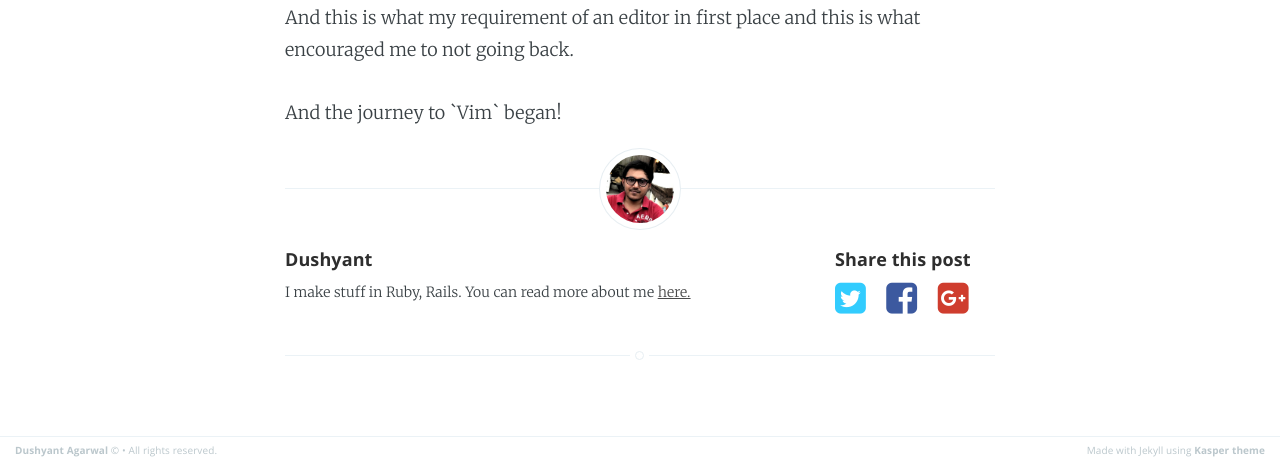
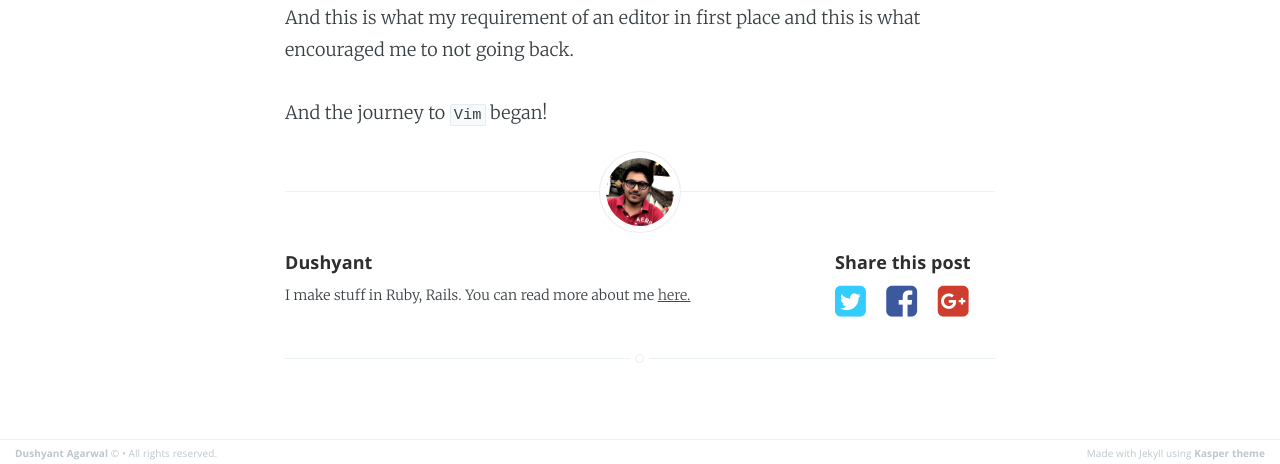
Before and after one commit to dushyant-ag/dushyant-ag.github.io, a Jekyll site: the page built from _posts/2013-11-10-welcome-to-jekyll.markdown, in a window 1280 px wide and 900 px high, scrolled down 1691 px. Shown: the part 433-897 px from the top of the window. Built offline with Jekyll 4.4.1, drawn with Linux system fonts in a browser that asks for light colours; nearby versions of some CDN libraries.

```diff
--- /dev/null
+++ b/CNAME
@@ -0,0 +1 @@
+dagarwal.com
--- a/_posts/2013-11-10-welcome-to-jekyll.markdown
+++ b/_posts/2013-11-10-welcome-to-jekyll.markdown
@@ -20,15 +20,15 @@ By the time I get used to Ruby Mine, one thing always tickles me is the time it
 
 **Sublime:** Awesome experience all together! Everything was so smooth and I felt like this is going to be my all-time buddy. I do miss lot of Ruby Mine features here, but not to worry, they all become secondary over the speed and simplicity Sublime provided me.
 
-<p>Now as a full stack developer, I got myself editing some config file on remote server. That was the first time I get to know about Vi. The mighty VI! At first I was like WT*, how to edit the file. I thought some thing happened to my system. I rebooted my system and try to edit the file again. Again the same thing!! Huhh! </p>
+Now as a full stack developer, I got myself editing some config file on remote server. That was the first time I get to know about Vi. The mighty VI! At first I was like WT*, how to edit the file. I thought some thing happened to my system. I rebooted my system and try to edit the file again. Again the same thing!! Huhh!
 
-<p>I quickly googled and a moment of silence! <b>An Editor: For Programmers By Programmers!</b> Interesting! Anyway I somehow managed to edit the file and back again on my buddy Sublime. </p>
+I quickly googled and a moment of silence! **An Editor: For Programmers By Programmers!** Interesting! Anyway I somehow managed to edit the file and back again on my buddy Sublime.
 
 Although I keep myself updated on industry news, but I never knew that developers use Vim as their complete development environment until [Upcase][upcase] (A subscription based web app for learning ruby on rails by ThoughtBots) happened to me.
 
-<p>This is the first time I installed Vim (because by default we have minified Vi on Linux) on my system and tried all over on weekend. At first it was very challenging, because its totally different from all the editors I had ever tried. It works on commands and it gives full screen to edit the file and its blazing fast!! And this is what my requirement of an editor in first place and this is what encouraged me to not going back. </p>
+This is the first time I installed Vim (because by default we have minified Vi on Linux) on my system and tried all over on weekend. At first it was very challenging, because its totally different from all the editors I had ever tried. It works on commands and it gives full screen to edit the file and its blazing fast!! And this is what my requirement of an editor in first place and this is what encouraged me to not going back.
 
-<p>And the journey to `Vim` began! </p>
+And the journey to `Vim` began!
 
 
 [vim-wiki]: https://en.wikipedia.org/wiki/Vim_(text_editor)
```
